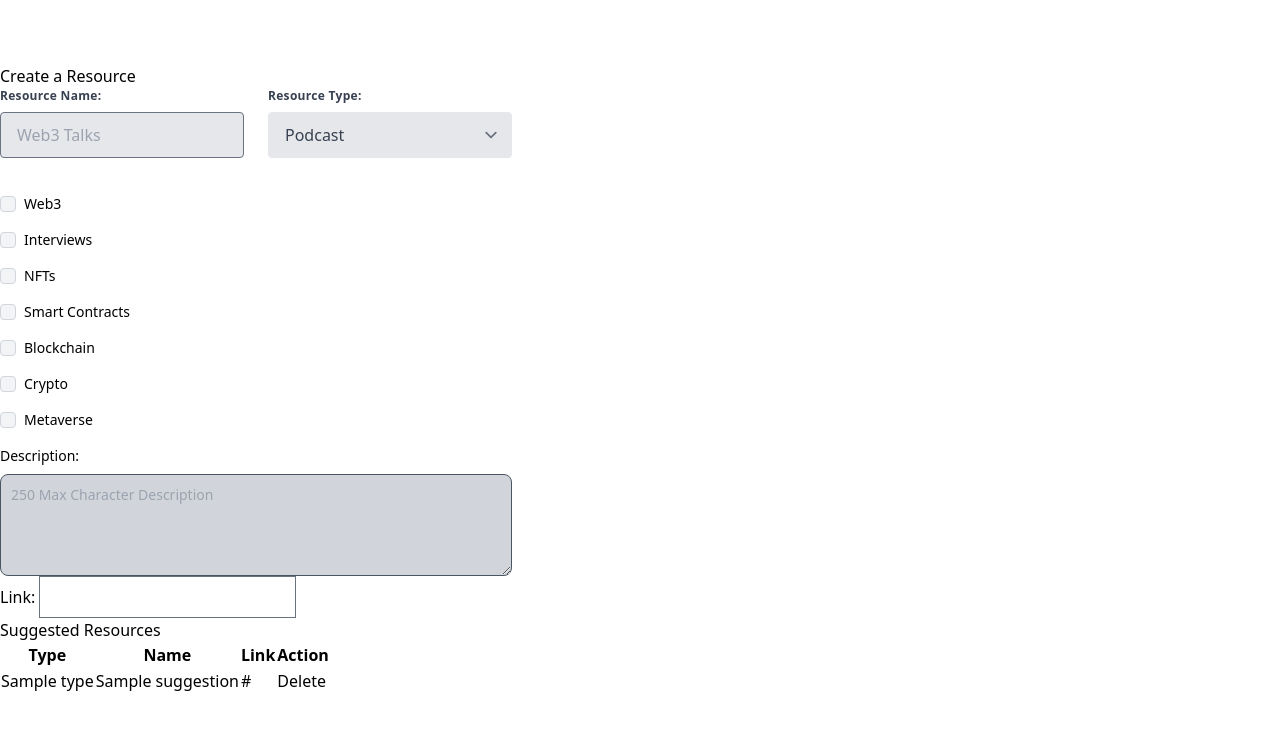
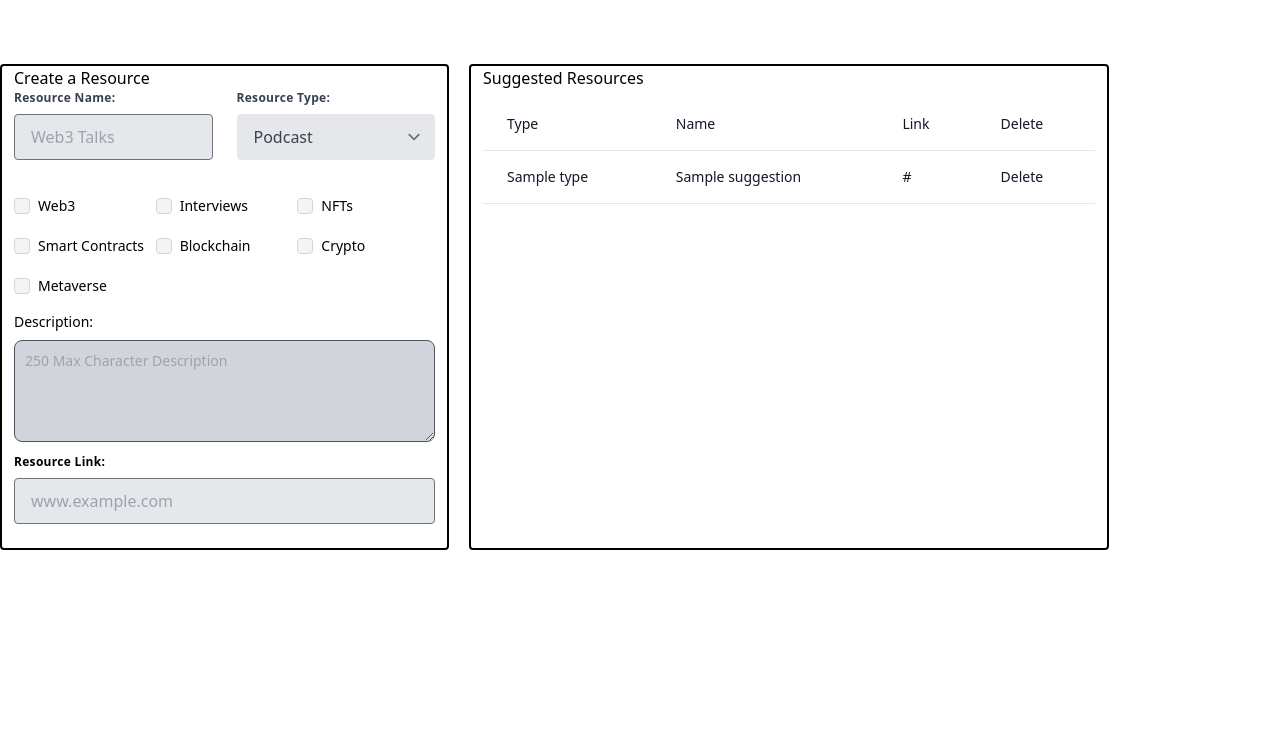
Before and after one commit to MSBivens/learn_web3, a Flask app: template flask_app/templates/admindash.html in a window 1280 px wide. Shown: the top 730 px of the page. Run offline with Flask 2, Linux system fonts and the light colour scheme; the template is opened without the code that fills it: most values are stand-ins (such as "Sample title", 1, 10 or a date in 2020); some libraries are stand-ins or nearby versions.

Commit message:
finished page content

```diff
--- a/flask_app/templates/admindash.html
+++ b/flask_app/templates/admindash.html
@@ -10,8 +10,8 @@
     <link rel="stylesheet" href="https://unpkg.com/@themesberg/flowbite@1.2.0/dist/flowbite.min.css" />
 </head>
 <body>
-    <main class="lg:container lg:mx-auto mt-16">
-        <div class="">
+    <main class="lg:container lg:mx-auto mt-16 flex">
+        <div class="w-max px-3 mb-6 md:mb-0 border-2 border-black rounded mr-5">
             <h3>Create a Resource</h3>
             <form action="/create/resource" method="post" class="w-full max-w-lg">
                 {% with messages = get_flashed_messages(category_filter=['resources']) %}
@@ -46,7 +46,7 @@
                         </div>
                     </div>
                 </div>
-                <fieldset>
+                <fieldset class="grid grid-cols-3 gap-1 justify-evenly">
                     <legend class="sr-only">Checkbox variants</legend>
                     <div class="flex items-center mb-4">
                         <input id="checkbox-1" type="checkbox" value="web3" class="w-4 h-4 bg-gray-100 border-gray-300 rounded dark:border-gray-600">
@@ -79,37 +79,50 @@
                 </fieldset>
                 <label for="description" class="block mb-2 text-sm font-medium text-black">Description:</label>
                 <textarea id="description" rows="4" class="block p-2.5 w-full text-sm rounded-lg border border-gray-300 bg-gray-300 border-gray-600 placeholder-gray-400 text-black" placeholder="250 Max Character Description"></textarea>
-
-
-
-
-        </div>
-                        <div class="form-group">
-                            <label for="link">Link:</label>
-                            <input type="text" name="link" class="form-control">
-                        </div>
-                    </div>
+                <div class="w-full mb-6 my-3">
+                    <label for="link" class="block tracking-wide text-black text-xs font-bold mb-2">
+                        Resource Link:
+                    </label>
+                    <input class="appearance-none block w-full bg-gray-200 text-gray-700 rounded py-3 px-4 mb-3 leading-tight" id="link" type="text" placeholder="www.example.com">
                 </div>
             </form>
         </div>
-        <div class="suggested-resources">
-            <h4>Suggested Resources</h4>
-            <table class="">
-                <thead>
+        <div class="w-full md:w-1/2 px-3 border-2 border-black rounded">
+            <h3>Suggested Resources</h3>
+            <div class="flex flex-col">
+                <div class="overflow-x-auto sm:-mx-6 lg:-mx-8">
+                    <div class="py-2 inline-block min-w-full sm:px-6 lg:px-8">
+                        <div class="overflow-hidden">
+                            <table class="min-w-full">
+                                <thead class="bg-white border-b">
                                     <tr>
-                        <th>Type</th>
-                        <th>Name</th>
-                        <th>Link</th>
-                        <th>Action</th>
+                                        <th scope="col" class="text-sm font-medium text-gray-900 px-6 py-4 text-left">
+                                        Type
+                                        </th>
+                                        <th scope="col" class="text-sm font-medium text-gray-900 px-6 py-4 text-left">
+                                        Name
+                                        </th>
+                                        <th scope="col" class="text-sm font-medium text-gray-900 px-6 py-4 text-left">
+                                        Link
+                                        </th>
+                                        <th scope="col" class="text-sm font-medium text-gray-900 px-6 py-4 text-left">
+                                        Delete
+                                        </th>
                                     </tr>
                                 </thead>
                                 <tbody>
                                     {% for suggestion in suggestions %}
-                    <tr>
-                        <td>{{sugesstions.type}}</td>
-                        <td>{{suggestions.name}}</td>
-                        <td>{{suggestions.link}}</td>
-                        <td>
+                                    <tr class="bg-white border-b transition duration-300 ease-in-out hover:bg-gray-100">
+                                        <td class="px-6 py-4 whitespace-nowrap text-sm font-medium text-gray-900">
+                                            {{sugesstions.type}}
+                                        </td>
+                                        <td class="text-sm text-gray-900 font-light px-6 py-4 whitespace-nowrap">
+                                            {{suggestions.name}}
+                                        </td>
+                                        <td class="text-sm text-gray-900 font-light px-6 py-4 whitespace-nowrap">
+                                            {{suggestions.link}}
+                                        </td>
+                                        <td class="text-sm text-gray-900 font-light px-6 py-4 whitespace-nowrap">
                                             <a href="/destroy/suggestions/{{suggestions.id}}">Delete</a>
                                         </td>
                                     </tr>
@@ -118,6 +131,9 @@
                             </table>
                         </div>
                     </div>
+                </div>
+            </div>
+        </div>
     </main>
     <script src="https://unpkg.com/flowbite@1.4.4/dist/flowbite.js"></script>
 </body>
```
Lines whose indentation alone changed are shown as unchanged.
